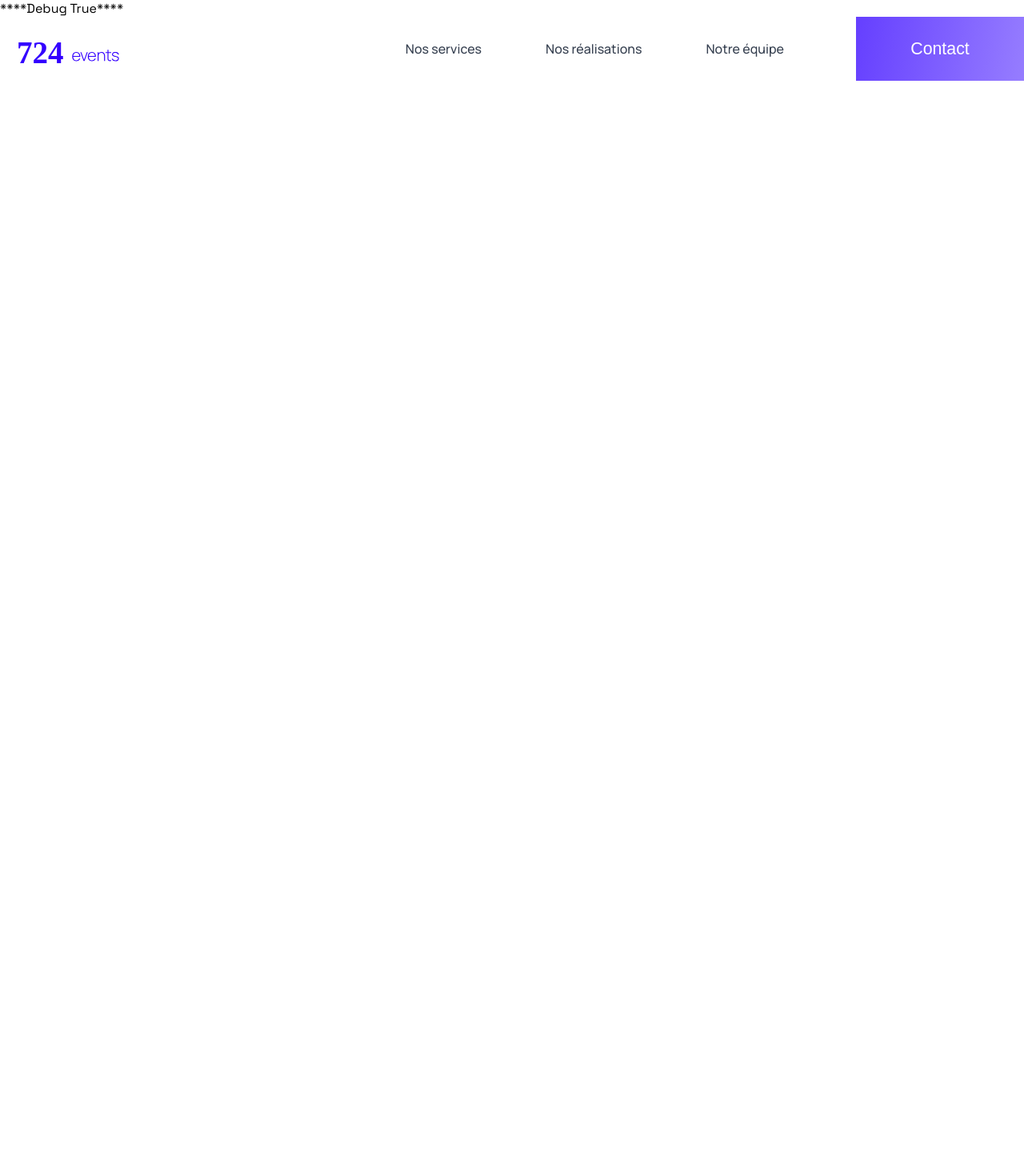
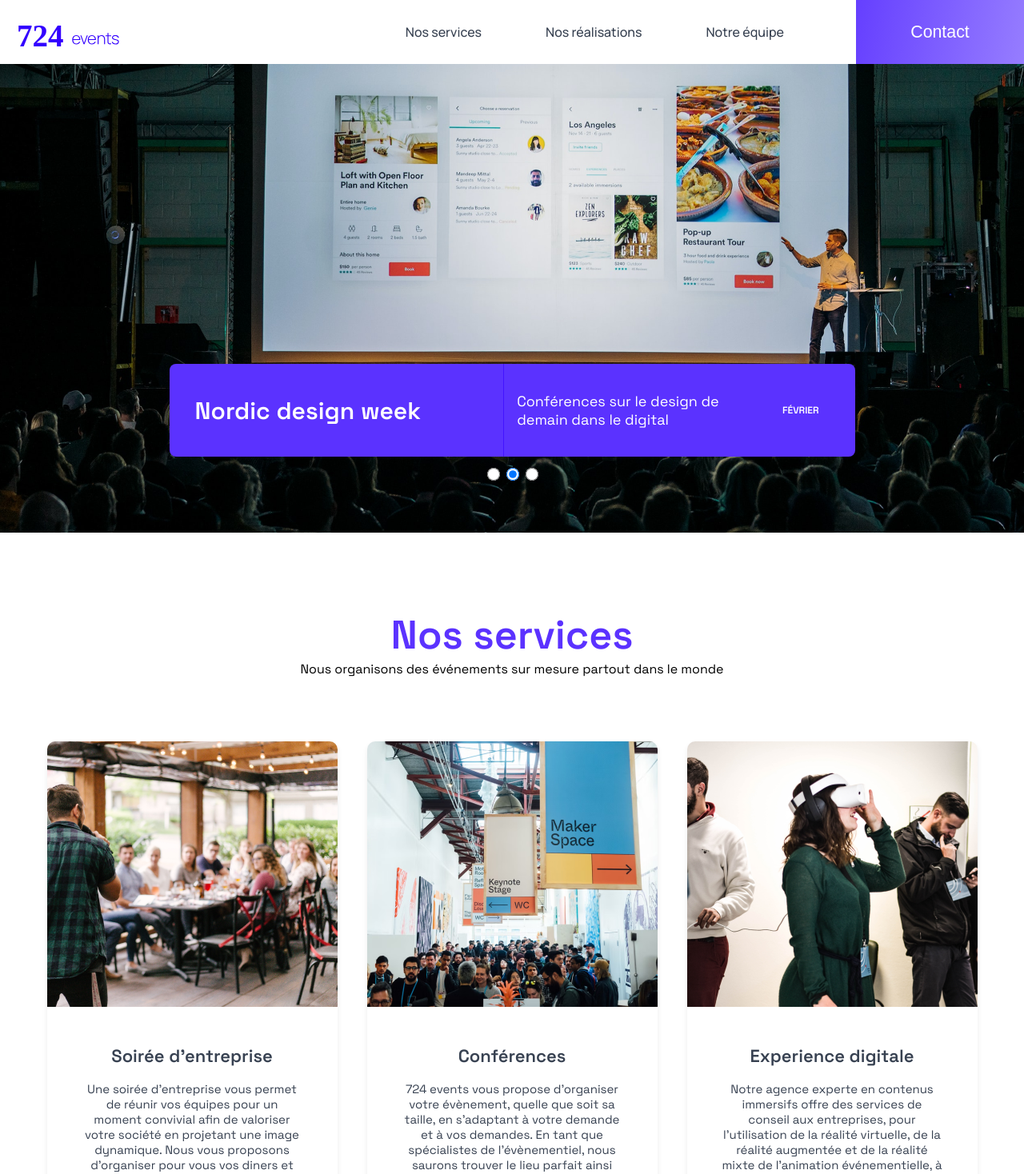
Before and after one commit to locbernard35/Debuggez-une-application-React.JS, a React (Create React App) app: page / in a window 1280 px wide. Shown: the top 1468 px of the page at 80% size. Before the commit the page ends 800 px from the top, so only its background shows below. Built offline with nearby package versions, Linux system fonts and the light colour scheme.

Commit message:
add events

```diff
--- a/src/containers/Events/index.js
+++ b/src/containers/Events/index.js
@@ -1,22 +1,29 @@
+
 import { useState } from "react";
-import EventCard from "../../components/EventCard";
-import Select from "../../components/Select";
-import { useData } from "../../contexts/DataContext";
-import Modal from "../Modal";
-import ModalEvent from "../ModalEvent";
+import { useData }  from "../../contexts/DataContext";
+
+import EventCard    from "../../components/EventCard";
+import Select       from "../../components/Select";// correction
+import Modal        from "../Modal";
+import ModalEvent   from "../ModalEvent";
 
 import "./style.css";
 
 const PER_PAGE = 9;
 
 const EventList = () => {
-  const { data, error } = useData();
+
+  const { data, error } = useData();//  return =>type =>Objet Data True
+
   const [type, setType] = useState();
   const [currentPage, setCurrentPage] = useState(1);
+
   const filteredEvents = (
     (!type
       ? data?.events
-      : data?.events) || []
+      : //  data?.events) || [] filtter  par type=> onClick=>Call=>changeValue
+        data?.events.filter((event) => event.type === type)) || []
+
   ).filter((event, index) => {
     if (
       (currentPage - 1) * PER_PAGE <= index &&
@@ -26,12 +33,17 @@ const EventList = () => {
     }
     return false;
   });
+
   const changeType = (evtType) => {
     setCurrentPage(1);
     setType(evtType);
   };
-  const pageNumber = Math.floor((filteredEvents?.length || 0) / PER_PAGE) + 1;
+
+  const pageNumber = Math.floor((filteredEvents?.length || 0) / PER_PAGE) + 1;//  return=> number pages=>2
+  //  typeListe =>Object=>conférence", "expérience digitale", "soirée entreprise" =>data json
   const typeList = new Set(data?.events.map((event) => event.type));
+
+  //  jsx
   return (
     <>
       {error && <div>An error occured</div>}
@@ -44,6 +56,7 @@ const EventList = () => {
             selection={Array.from(typeList)}
             onChange={(value) => (value ? changeType(value) : changeType(null))}
           />
+
           <div id="events" className="ListContainer">
             {filteredEvents.map((event) => (
               <Modal key={event.id} Content={<ModalEvent event={event} />}>
@@ -59,6 +72,7 @@ const EventList = () => {
               </Modal>
             ))}
           </div>
+
           <div className="Pagination">
             {[...Array(pageNumber || 0)].map((_, n) => (
               // eslint-disable-next-line react/no-array-index-key
--- a/src/pages/Home/index.js
+++ b/src/pages/Home/index.js
@@ -1,36 +1,184 @@
+import Menu        from "../../containers/Menu"; // Correct
+import ServiceCard from "../../components/ServiceCard";
+import EventCard   from "../../components/EventCard";
+import PeopleCard  from "../../components/PeopleCard";
 
 import "./style.scss";
+import EventList   from "../../containers/Events";// Nos réalisations
+import Slider      from "../../containers/Slider";// Correct
+import Logo        from "../../components/Logo";
+import Icon        from "../../components/Icon";
+import Form        from "../../containers/Form";// Correct
+import Modal       from "../../containers/Modal";
+import { useData } from "../../contexts/DataContext";
 
 
-import Menu from "../../containers/Menu";
+ // eslint-disable-next-line
+ // console.log(useData)
 
-//  -----------------------------------------------verif
-// import ServiceCard from "../../components/ServiceCard";
-// import EventCard from "../../components/EventCard";
-// import PeopleCard from "../../components/PeopleCard";
+const Page = () => {
 
+ const {data} = useData();
+ // console.log(data?.events.length);//True => 18 length
+ // Tri par date décroissant
+ const dataDesc = data?.events.sort((evtA, evtB) =>
+ new Date(evtA.date) < new Date(evtB.date) ? 1 : -1
+ );
 
-// import EventList from "../../containers/Events";
-// import Slider from "../../containers/Slider";
+ const last = dataDesc?.["0"]; // dernier date json
+ // console.log(datadesc);
+ // console.log(datadesc?.["0"].id);//=>desc
 
-// import Icon from "../../components/Icon";
-// import Form from "../../containers/Form";
-// import Modal from "../../containers/Modal";
-// import { useData } from "../../contexts/DataContext";
+ // No-warning =>type validation
+ const title = last?.title
+ const titleString  = String(title)
 
-//  deactivé all
+ const cover = last?.cover
+ const coverString  = String(cover)
 
-
-const Page = () =>
-
-//  const {last} = useData()
-<>
-     <div className="Pages">****Debug True****</div>
+  return <>
     <header>
       <Menu />
     </header>
-</>
+    <main>
+      <section className="SliderContainer">
+        <Slider />
+      </section>
+      <section className="ServicesContainer">
+        <h2 className="Title">Nos services</h2>
+        <p>Nous organisons des événements sur mesure partout dans le monde</p>
+        <div className="ListContainer">
+          <ServiceCard imageSrc="/images/priscilla-du-preez-Q7wGvnbuwj0-unsplash1.png">
+            <h3>Soirée d’entreprise</h3>
+            Une soirée d’entreprise vous permet de réunir vos équipes pour un
+            moment convivial afin de valoriser votre société en projetant une
+            image dynamique. Nous vous proposons d’organiser pour vous vos
+            diners et soirée d’entreprise
+          </ServiceCard>
+          <ServiceCard imageSrc="/images/hall-expo.png">
+            <h3>Conférences</h3>
+            724 events vous propose d’organiser votre évènement, quelle que soit
+            sa taille, en s’adaptant à votre demande et à vos demandes. En tant
+            que spécialistes de l’évènementiel, nous saurons trouver le lieu
+            parfait ainsi que des solutions inédites pour capter votre audience
+            et faire de cet évènement un succès
+          </ServiceCard>
+          <ServiceCard imageSrc="/images/sophia-sideri-LFXMtUuAKK8-unsplash1.png">
+            <h3>Experience digitale</h3>
+            Notre agence experte en contenus immersifs offre des services de
+            conseil aux entreprises, pour l’utilisation de la réalité virtuelle,
+            de la réalité augmentée et de la réalité mixte de l’animation
+            événementielle, à la veille technologique jusqu’au développement de
+            module de formation innovant
+          </ServiceCard>
+        </div>
+      </section>
+      <section className="EventsContainer">
+        <h2 className="Title">Nos réalisations</h2>
+        <EventList />
+      </section>
+      <section className="PeoplesContainer">
+        <h2 className="Title">Notre équipe</h2>
+        <p>Une équipe d’experts dédiés à l’ogranisation de vos événements</p>
+        <div className="ListContainer">
+          <PeopleCard
+            imageSrc="/images/stephanie-liverani-Zz5LQe-VSMY-unsplash.png"
+            name="Samira"
+            position="CEO"
+          />
+          <PeopleCard
+            imageSrc="/images/linkedin-sales-solutions-pAtA8xe_iVM-unsplash.png"
+            name="Jean-baptiste"
+            position="Directeur marketing"
+          />
+          <PeopleCard
+            imageSrc="/images/christina-wocintechchat-com-SJvDxw0azqw-unsplash.png"
+            name="Alice"
+            position="CXO"
+          />
+          <PeopleCard
+            imageSrc="/images/jonas-kakaroto-KIPqvvTOC1s-unsplash.png"
+            name="Luís"
+            position="Animateur"
+          />
+          <PeopleCard
+            imageSrc="/images/amy-hirschi-b3AYk8HKCl0-unsplash1.png"
+            name="Christine"
+            position="VP animation"
+          />
+          <PeopleCard
+            imageSrc="/images/christina-wocintechchat-com-0Zx1bDv5BNY-unsplash.png"
+            name="Isabelle"
+            position="VP communication"
+          />
+        </div>
+      </section>
+      <div className="FormContainer" id="contact">
+        <h2 className="Title">Contact</h2>
+        <Modal
+          Content={
+            <div className="ModalMessage--success">
+              <div>Message envoyé !</div>
+              <p>
+                Merci pour votre message nous tâcherons de vous répondre dans
+                les plus brefs délais
+              </p>
+            </div>
+          }
+        >
+          {({ setIsOpened }) => (
+            <Form
+              onSuccess={() => setIsOpened(true)}
+              onError={() => null}
+            />
+          )}
+        </Modal>
+      </div>
+    </main>
+    <footer className="row">
+      <div className="col presta">
+        <h3>Notre derniére prestation</h3>
+        <EventCard
+          imageSrc={coverString}
+          title={titleString}
+          date={new Date(last?.date)}
+          small
+          label="boom"
+        />
 
 
+      </div>
+      <div className="col contact">
+        <h3>Contactez-nous</h3>
+        <address>45 avenue de la République, 75000 Paris</address>
+        <div>01 23 45 67 89</div>
+        <div>contact@724events.com</div>
+        <div>
+          <a href="#twitch">
+            <Icon name="twitch" />
+          </a>
+          <a href="#facebook">
+            <Icon name="facebook" />
+          </a>
+          <a href="#twitter">
+            <Icon name="twitter" />
+          </a>
+          <a href="#youtube">
+            <Icon name="youtube" />
+          </a>
+        </div>
+      </div>
+      <div className="col description">
+        <Logo size="large" />
+        <p>
+          Une agence événementielle propose des prestations de service
+          spécialisées dans la conception et l&apos;organisation de divers événements
+          tels que des événements festifs, des manifestations sportives et
+          culturelles, des événements professionnels
+        </p>
+      </div>
+    </footer>
+  </>
+}
 
 export default Page;
```
Lines whose indentation alone changed are shown as unchanged.
